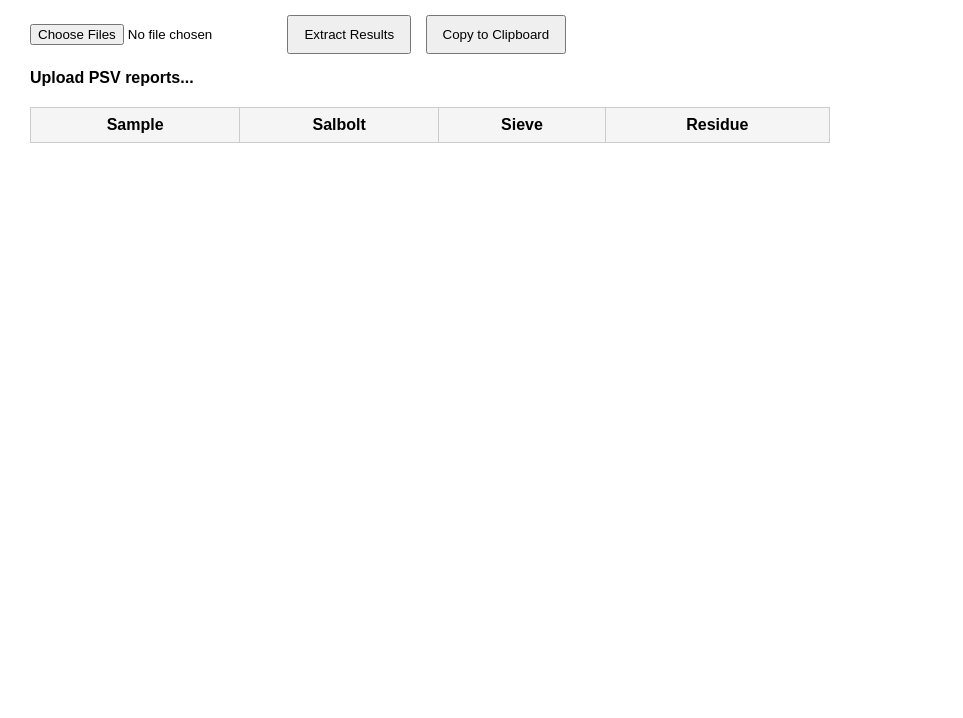
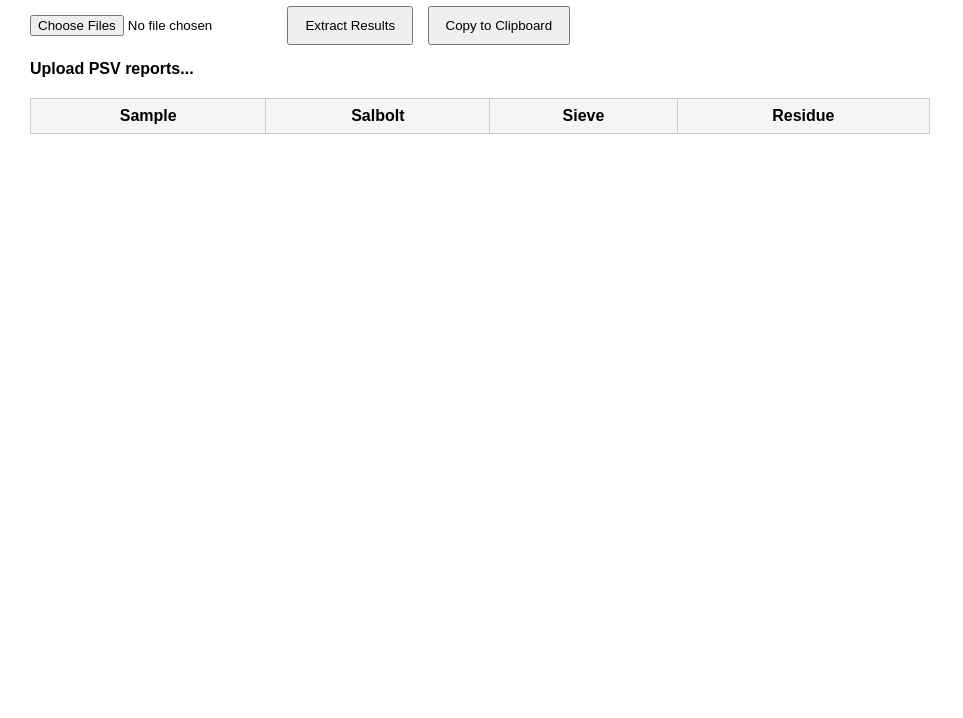
Before and after one commit to justinemeriel-mcasphalt/emulsion-result-extractor, a plain HTML site: page index.html in a window 1280 px wide. Shown: the part 82-800 px from the top of the page, without its empty margins (0-963 px from the left). Drawn offline with Linux system fonts and the light colour scheme.

Commit message:
Update styles for body, button, and table elements

```diff
--- a/style.css
+++ b/style.css
@@ -1,35 +1,42 @@
 body {
+
     font-family: Arial, sans-serif;
+
     margin: 30px;
 }
 
-h1 {
-    margin-bottom: 20px;
-}
+button {
 
-button {
-    margin-top: 10px;
+    padding: 10px 16px;
+
     margin-right: 10px;
-    padding: 10px 15px;
 }
 
 table {
+
+    border-collapse: collapse;
+
     margin-top: 20px;
-    border-collapse: collapse;
-    width: 800px;
+
+    width: 900px;
 }
 
 th,
 td {
+
     border: 1px solid #ccc;
+
     padding: 8px;
 }
 
 th {
-    background: #f5f5f5;
+
+    background-color: #f5f5f5;
 }
 
 #status {
+
     margin-top: 15px;
+
     font-weight: bold;
 }
```
